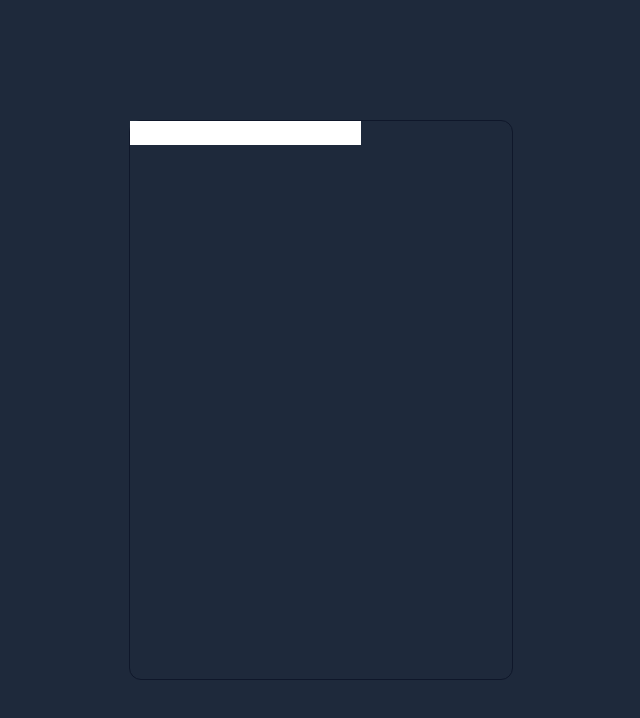
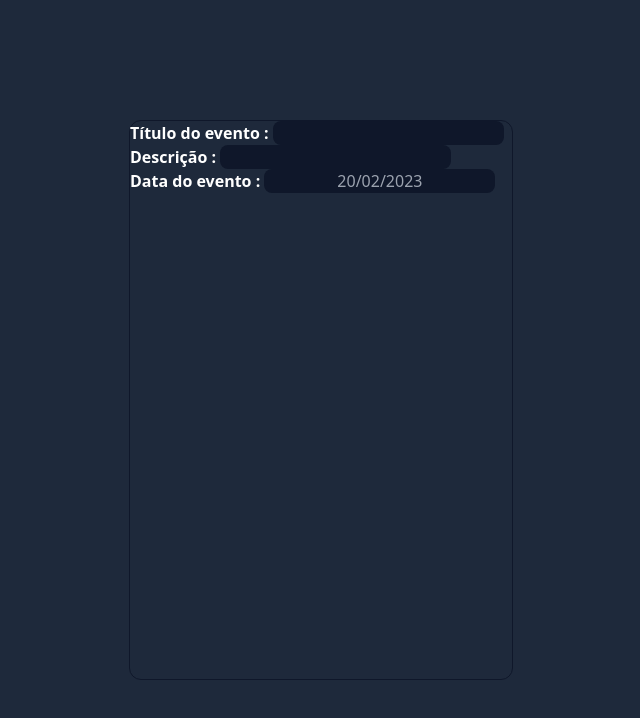
Before and after one commit to ClaudioBzrr/share-event, a React (Vite) app: page / in a window 1280 px wide. Shown: the top 718 px of the page, without its empty margins (319-959 px from the left). Built offline with nearby package versions, Linux system fonts and the light colour scheme.

Commit message:
update project schema on form page

```diff
--- a/package.json
+++ b/package.json
@@ -9,11 +9,13 @@
     "preview": "vite preview"
   },
   "dependencies": {
+    "@types/react-datepicker": "^4.8.0",
     "date-fns": "^2.29.3",
     "html2canvas": "^1.4.1",
     "react": "^18.2.0",
     "react-dom": "^18.2.0",
-    "react-router-dom": "^6.8.1"
+    "react-router-dom": "^6.8.1",
+    "react-tailwindcss-datepicker": "^1.4.2"
   },
   "devDependencies": {
     "@types/react": "^18.0.27",
--- a/src/components/Flyer.tsx
+++ b/src/components/Flyer.tsx
@@ -2,8 +2,8 @@ import {format} from 'date-fns'
 interface FlyerProps{
     imageUrl:string
     title:string,
+    description:string,
     date:Date,
-    description:string,
     participants?:string[]
 }
 
--- a/src/components/InputCustom.tsx
+++ b/src/components/InputCustom.tsx
@@ -1,7 +1,14 @@
+import { InputHTMLAttributes } from "react";
 
+interface InputCustomProps extends InputHTMLAttributes<HTMLInputElement>{
 
-export function InpurtCustom(){
+}
+
+export function InputCustom({...rest}:InputCustomProps){
     return(
-        <input type="text" />
+        <input
+            className="bg-slate-900 rounded-lg text-[#fff] text-center  "
+            {...rest}
+        />
     )
 }
--- a/src/pages/Form.tsx
+++ b/src/pages/Form.tsx
@@ -1,10 +1,38 @@
+import { InputCustom } from "../components/InputCustom";
+import { useState } from "react";
+import Datepicker from "react-tailwindcss-datepicker";
+import { format } from "date-fns";
+
+
 export function Form(){
+
+    const [eventTitle,setEventTitle] =  useState<string>('')
+    const [eventDescription,setEventDescription] = useState<string>('')
+    const [eventDate,setEventDate] =  useState<string>(format(new Date,'dd/MM/yyyy'))
+    const [imageUrl,setImageUrl] =  useState<string>('')
+
+
     return(
         <div className="bg-slate-800 h-[100vh] w-[100vw] flex flex-row items-center justify-center">
             <div className="h-[70vh] w-[30vw] border-solid border-slate-900 border-[1px] rounded-xl">
                 <div>
-                    <label htmlFor=""></label>
-                    <input type="text" />
+                    <label className="font-semibold text-white">Título do evento : </label>
+                    <InputCustom
+                        onChange={e => setEventTitle(e.target.value)}
+                    />
+                </div>
+                <div>
+                    <label className="font-semibold text-white" >Descrição : </label>
+                    <InputCustom
+                        onChange={e => setEventDescription(e.target.value)}
+                    />
+                </div>
+                <div>
+                    <label className="font-semibold text-white" >Data do evento : </label>
+                    <InputCustom
+                        placeholder={eventDate}
+                        onChange={e => setEventDate(e.target.value)}
+                    />
                 </div>
             </div>
         </div>
```
Also changed, not shown: 1 other file (tests, documents, lock files or other folders).
